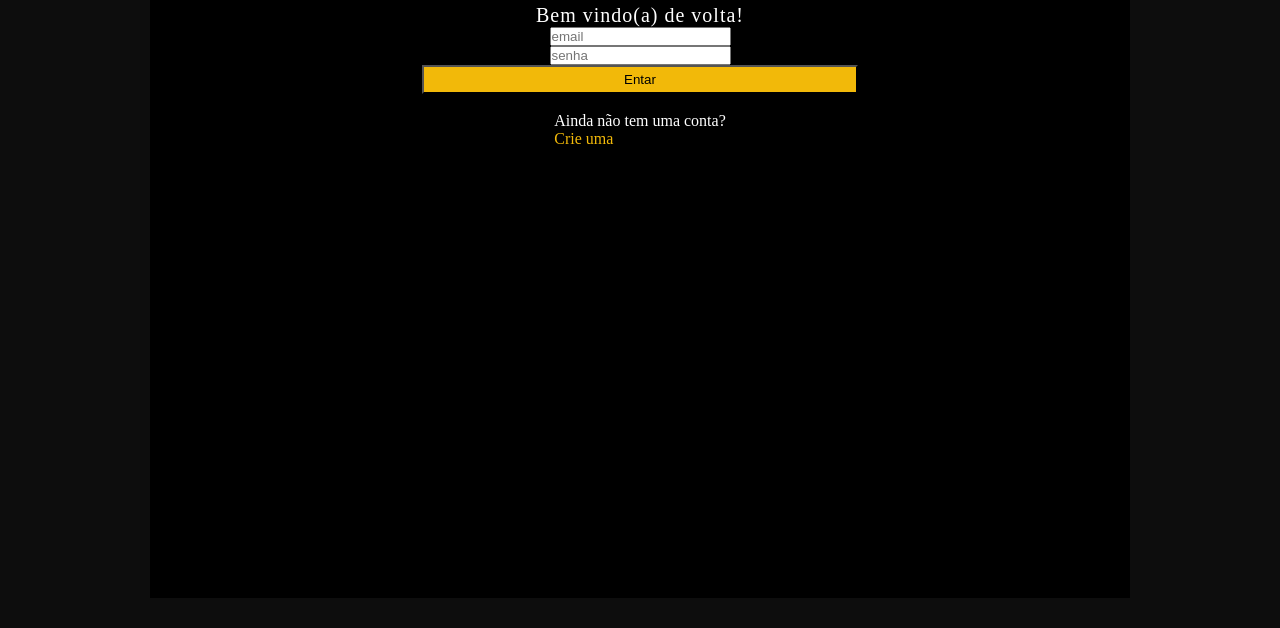
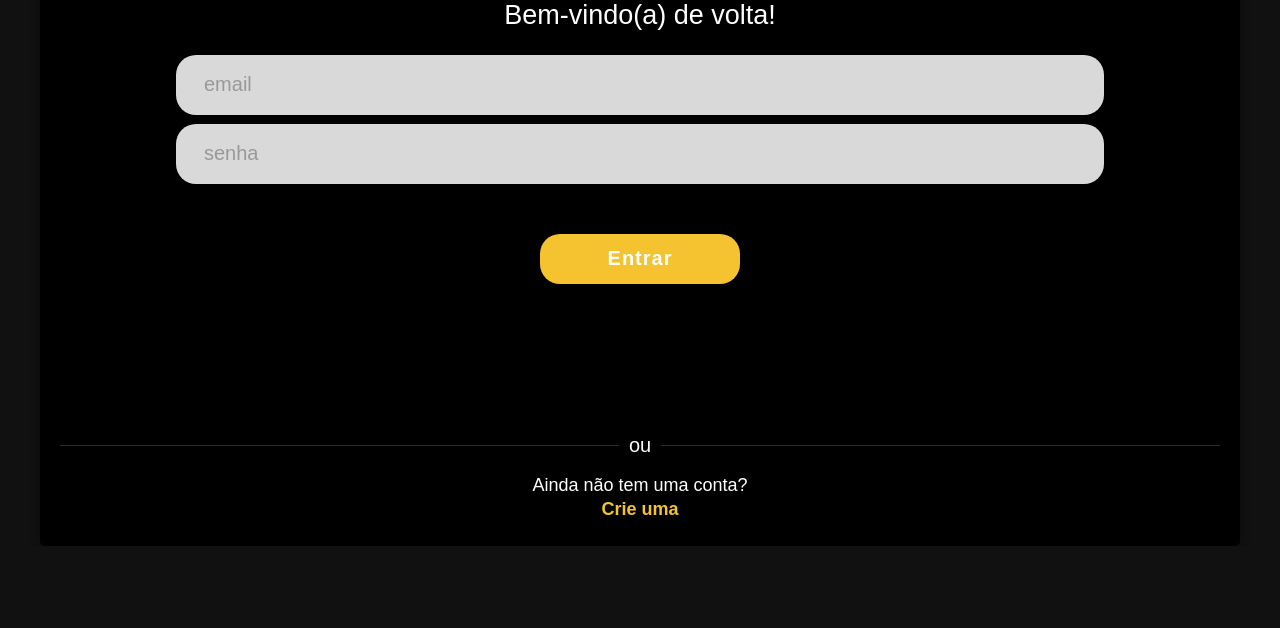
Before and after one commit to analuhss/Fixly, a plain HTML site: page index.html in a window 1280 px wide. Shown: the part 254-882 px from the top of the page. After the commit the page ends 800 px from the top, so only its background shows below. Drawn offline with Linux system fonts and the light colour scheme.

Commit message:
tela de login finalizada

```diff
--- a/css/style.css
+++ b/css/style.css
@@ -1,54 +1,253 @@
-:root {
-        --bg: #0D0D0D;
-        --texto: #fff;
-        --amarelo: #F2B909;
-}
-
 * {
     margin: 0;
     padding: 0;
+    box-sizing: border-box;
 }
 
 body {
-    background-color: var(--bg);
+    min-height: 100vh;
+    background-color: #111111;
+    font-family: Arial, Helvetica, sans-serif;
+    color: white;
+    display: flex;
+    justify-content: center;
+    align-items: center;
+}
+
+main {
+    width: 100%;
+    min-height: 100vh;
+
+    display: flex;
+    justify-content: center;
+    align-items: center;
 }
 
 .card {
-    background-color: #000;
-    margin: 150px;
-    padding: 30px;
-    align-items: center;
+    width: 1200px;
+    height: 800px;
+
+    background-color: #000000;
+
+    border-radius: 5px;
+
+    padding: 20px 20px 15px;
+
     display: flex;
     flex-direction: column;
-    padding-bottom: 450px;
-    margin-bottom: 30px;
+    align-items: center;
+
+    box-shadow: 0 0 10px rgba(0, 0, 0, 0.4);
 }
 
 .logo {
-    margin-top: 40px;
-    margin-bottom: 10;
+    width: 400px;
+    margin-bottom: 3px;
+    margin-top: 70px;
+
+    display: flex;
+    justify-content: center;
+}
+
+.logo img {
+    width: 100%;
+    height: auto;
+    display: block;
 }
 
 .boas {
-    color: var(--texto);
-    font-size: 20px;
-    letter-spacing: 1px;
-    padding-top: 20px;
+    margin-bottom: 12px;
 }
 
-button {
-    background-color: var(--amarelo);
-    padding-top: 5px;
-    padding-bottom: 5px;
-    padding-left: 200px;
-    padding-right: 200px;
+.boas p {
+    margin-top: 23px;
+    font-size: 27px;
+    color: #ffffff;
+    text-align: center;
 }
 
-a {
-    text-decoration: none;
-    color: var(--amarelo);
+.login {
+    width: 80%;
+}
+
+.input {
+    width: 100%;
+
+    display: flex;
+    flex-direction: column;
+    gap: 9px;
+}
+
+.input > div {
+    position: relative;
+    width: 100%;
+}
+
+.visual {
+    position: absolute;
+
+    width: 1px;
+    height: 1px;
+
+    padding: 0;
+    margin: -1px;
+
+    overflow: hidden;
+    clip: rect(0, 0, 0, 0);
+
+    white-space: nowrap;
+    border: 0;
+}
+
+.info {
+    width: 100%;
+    height: 60px;
+
+    border: none;
+    border-radius: 20px;
+
+    background-color: #d9d9d9;
+
+    color: #222222;
+
+    font-size: 20px;
+
+    padding: 0 10px 0 28px;
+
+    outline: none;
+
+    transition: 0.2s;
+
+}
+
+.info::placeholder {
+    color: #999999;
+    opacity: 1;
+}
+
+
+.info:focus {
+    background-color: #eeeeee;
+
+    box-shadow: 0 0 0 2px #f5c32f;
+}
+
+.input > div::before {
+    position: absolute;
+
+    left: 9px;
+    top: 50%;
+
+    transform: translateY(-50%);
+
+    z-index: 2;
+
+    color: #999999;
+
+    font-size: 11px;
+
+    pointer-events: none;
+}
+
+.entar {
+    width: 100%;
+
+    margin-top: 50px;
+}
+
+.entar button {
+    width: 200px;
+    height: 50px;
+
+    display: block;
+    margin: 0 auto;
+
+    border: none;
+    border-radius: 20px;
+
+    background-color: #f5c32f;
+    color: #ffffff;
+
+    font-size: 20px;
+    font-weight: bold;
+
+    letter-spacing: 1px;
+
+    cursor: pointer;
+
+    transition: 0.2s ease;
+}
+
+
+.entar button:hover {
+    background-color: #ffd447;
+
+    transform: translateY(-1px);
+}
+
+.entar button:active {
+    transform: translateY(0);
+}
+
+.ou {
+    width: 100%;
+
+    margin-top: 150px;
+
+    display: flex;
+    align-items: center;
+    justify-content: center;
+
+    position: relative;
+}
+
+
+.ou::before,
+.ou::after {
+    content: "";
+
+    height: 1px;
+
+    background-color: #292929;
+
+    flex: 1;
+}
+
+.ou p {
+    color: #ffffff;
+
+    font-size: 20px;
+
+    padding: 0 10px;
+}
+
+
+.footerconta {
+    margin-top: 18px;
+
+    text-align: center;
 }
 
 .footerconta p {
-    color: #fff;
+    font-size: 18px;
+
+    color: #ffffff;
+
+    margin-bottom: 3px;
 }
+
+.footerconta a {
+    font-size: 18px;
+
+    font-weight: bold;
+
+    color: #f5c32f;
+
+    text-decoration: none;
+
+    transition: 0.2s;
+}
+
+.footerconta a:hover {
+    color: #ffe17f;
+}
--- a/index.html
+++ b/index.html
@@ -4,37 +4,36 @@
     <meta charset="UTF-8">
     <meta name="viewport" content="width=device-width, initial-scale=1.0">
     <title>Fixly</title>
-    <link rel="icon" type="image/svg" href="./files/svg/icone.svg">
+    <link rel="icon" type="image/svg+xml" href="./files/svg/aplicativo/fixly.svg">
     <link rel="stylesheet" href="./css/style.css">
-
 </head>
 <body>
     <main>
-
-
         <div class="card">
             <div class="logo">
-                <img src="./files/svg/fixly.svg" alt="Logo do Fixly">
+                <img src="./files/svg/aplicativo/fixly.svg" alt="Logo do Fixly">
             </div>
 
             <div class="boas">
-                <p>Bem vindo(a) de volta!</p>
+                <p class="boas">Bem-vindo(a) de volta!</p>
             </div>
 
-            <div class="input">
-
-                <div >
-                    <input class="info" type="email" id="email" name="email" placeholder="email">
-                </div>
-                <div >
-                    <input class="info" type="password" name="password" id="password" placeholder="senha">
+            <form class="login">
+                <div class="input">
+                    <div>
+                        <label for="email" class="visual">E-mail</label>
+                        <input class="info" type="email" id="email" name="email" placeholder="email" required>
+                    </div>
+                    <div>
+                        <label for="password" class="visual">Senha</label>
+                        <input class="info" type="password" id="password" name="password" placeholder="senha" required minlength="6">
+                    </div>
                 </div>
 
-            </div>
-
-            <div class="entar">
-                <button type="submit">Entar</button>
-            </div>
+                <div class="entar">
+                    <button type="submit">Entrar</button>
+                </div>
+            </form>
 
             <div class="ou"><p>ou</p></div>
 
@@ -43,7 +42,6 @@
                 <a href="./criarConta.html">Crie uma</a>
             </div>
 
-
         </div>
     </main>
 </body>
```
Also changed, not shown: files/svg/aplicativo/fixly.svg (added), files/svg/aplicativo/icone.svg (added), files/svg/input/email.svg (added), files/svg/input/senha.svg (added).
